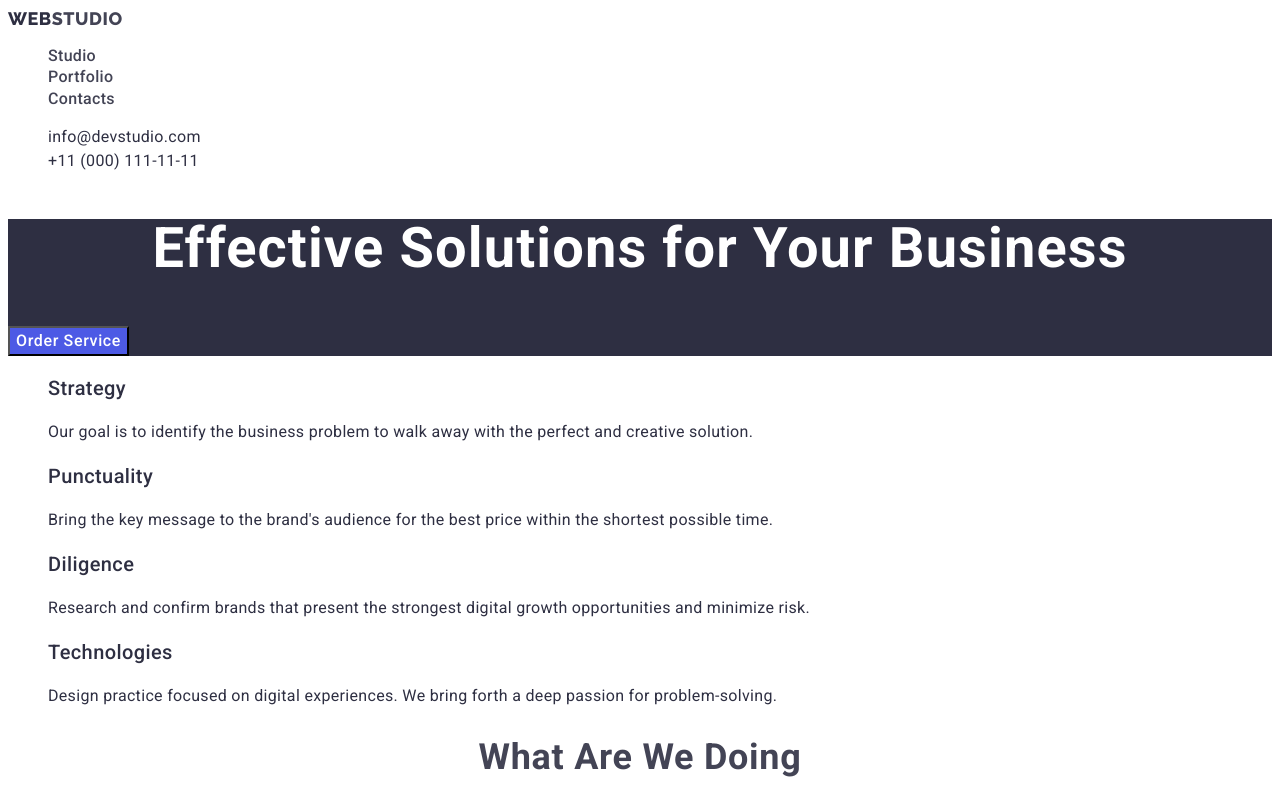
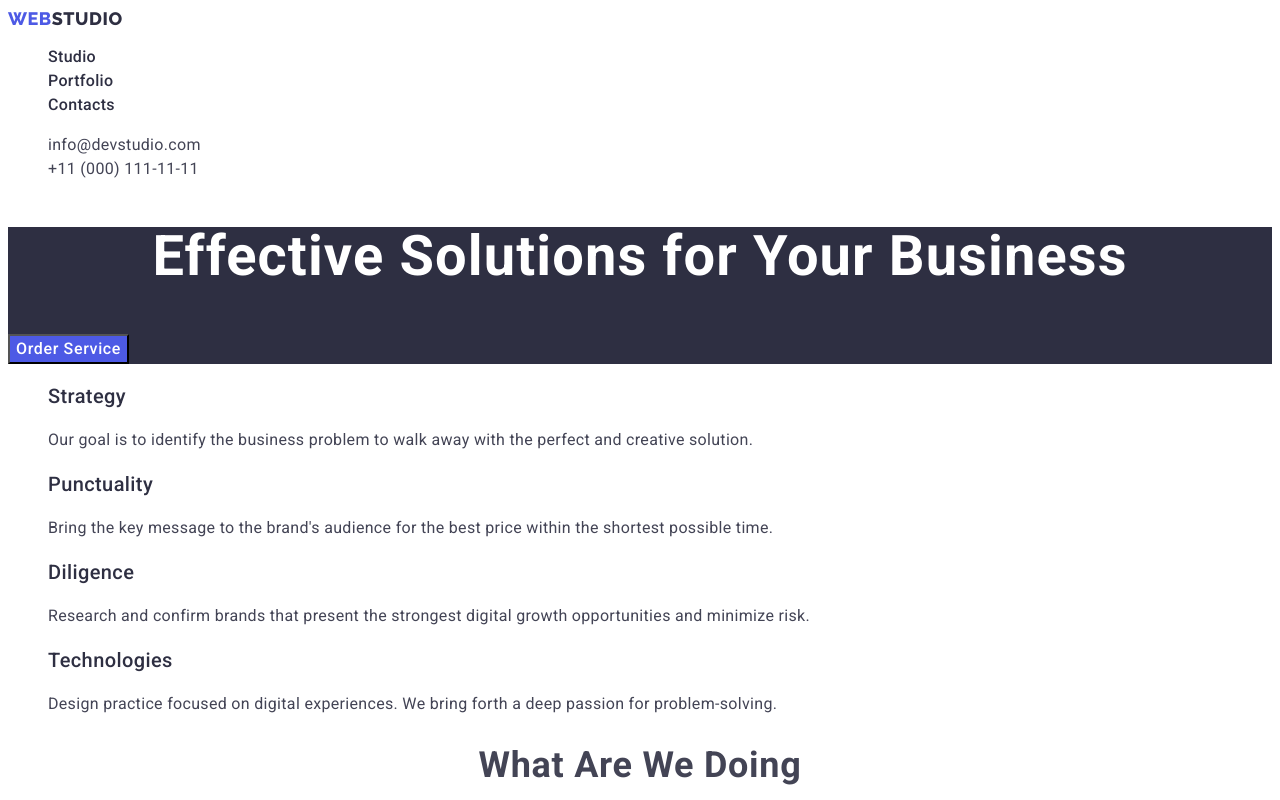
Before and after one commit to ptrodion/goit-markup-hw-02, a plain HTML site: page index.html in a window 1280 px wide. Shown: the top 800 px of the page. Drawn offline with Linux system fonts and the light colour scheme.

Commit message:
me-wokr-v1.7

```diff
--- a/css/styles.css
+++ b/css/styles.css
@@ -6,7 +6,7 @@
   --text-primary-color: #434455;
   --text-secondary-color: #2e2f42;
   --text-accent-color: #404bbf;
-   --text-logo: #4d5ae5; */
+  --text-logo: #4d5ae5;
 }
 
 /** set common values start */
@@ -28,19 +28,18 @@ body {
 /**-----------COMPONENTS-------------*/
 
 .logo {
-  /* color: var(--text-logo); */
-  color: var(--text-secondary-color);
+  color: var(--text-logo);
   font-family: 'Raleway', sans-serif;
   font-weight: 800;
   font-size: 18px;
   /* line-height: 1.5; */
-  line-height: 1.17;
+  /* line-height: 1.17; */
   letter-spacing: 0.03em;
   text-transform: uppercase;
 }
 
 .logo-text {
-  color: var(--text-primary-color);
+  color: var(--text-secondary-color);
 }
 .main-brg-text {
   background: var(--bkg-secondary-color);
@@ -60,7 +59,6 @@ body {
   font-size: 16px;
   line-height: 1.5;
   letter-spacing: 0.02em;
-  color: var(--text-secondary-color);
 }
 
 /* it`s descride headings H2 */
@@ -85,9 +83,10 @@ body {
 
 .header-link {
   font-weight: 500;
-  line-height: 1.33;
+  /* line-height: 1.33; */
+  line-height: 1.5;
   letter-spacing: 0.02em;
-  color: inherit;
+  color: var(--text-secondary-color);
 }
 
 .header-link:is(:hover, :focus) {
@@ -99,7 +98,7 @@ body {
 .header-contact-link {
   line-height: 1.5;
   letter-spacing: 0.02em;
-  color: var(--text-secondary-color);
+  color: var(--text-primary-color);
 }
 
 .header-contact-link:is(:hover, :focus) {
```
